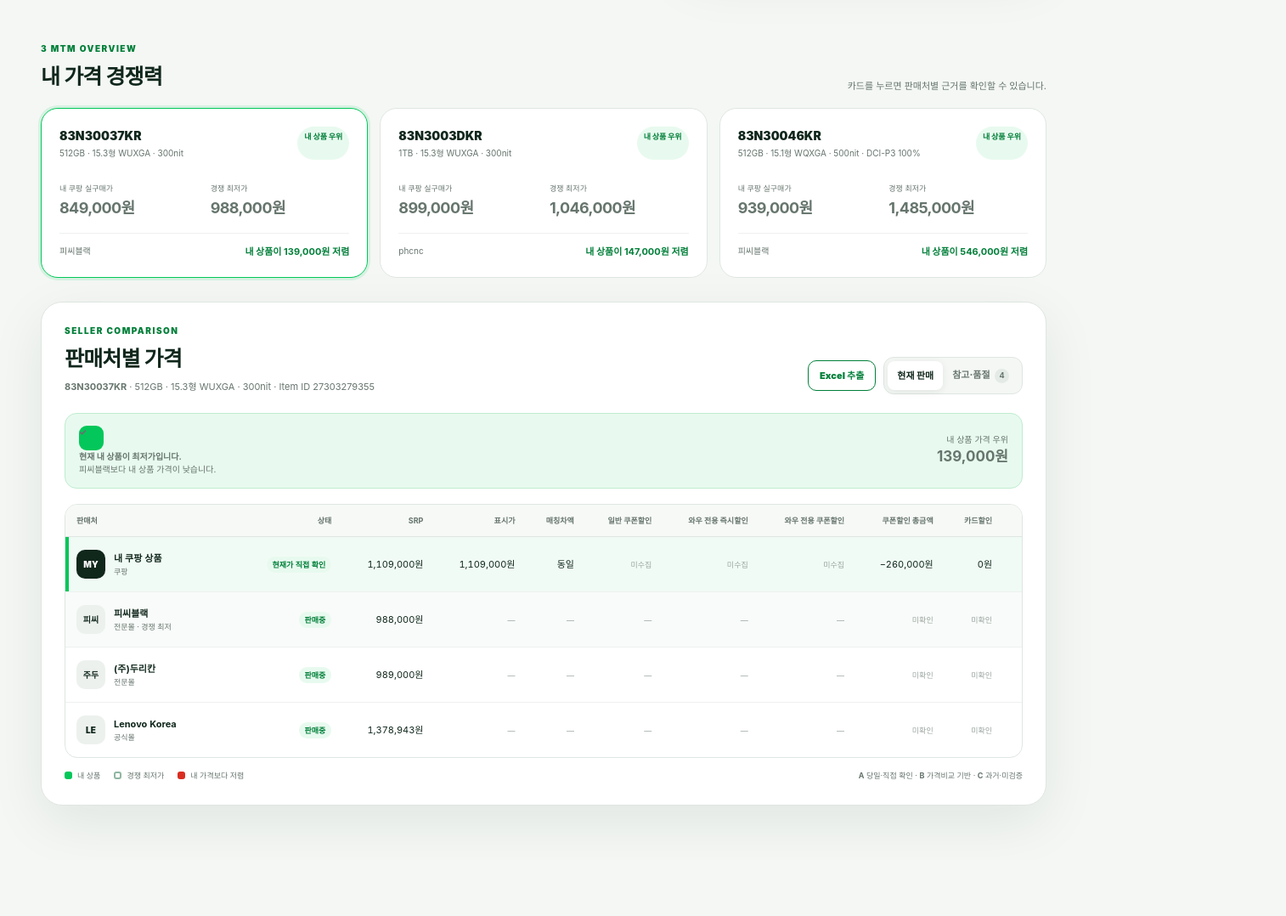
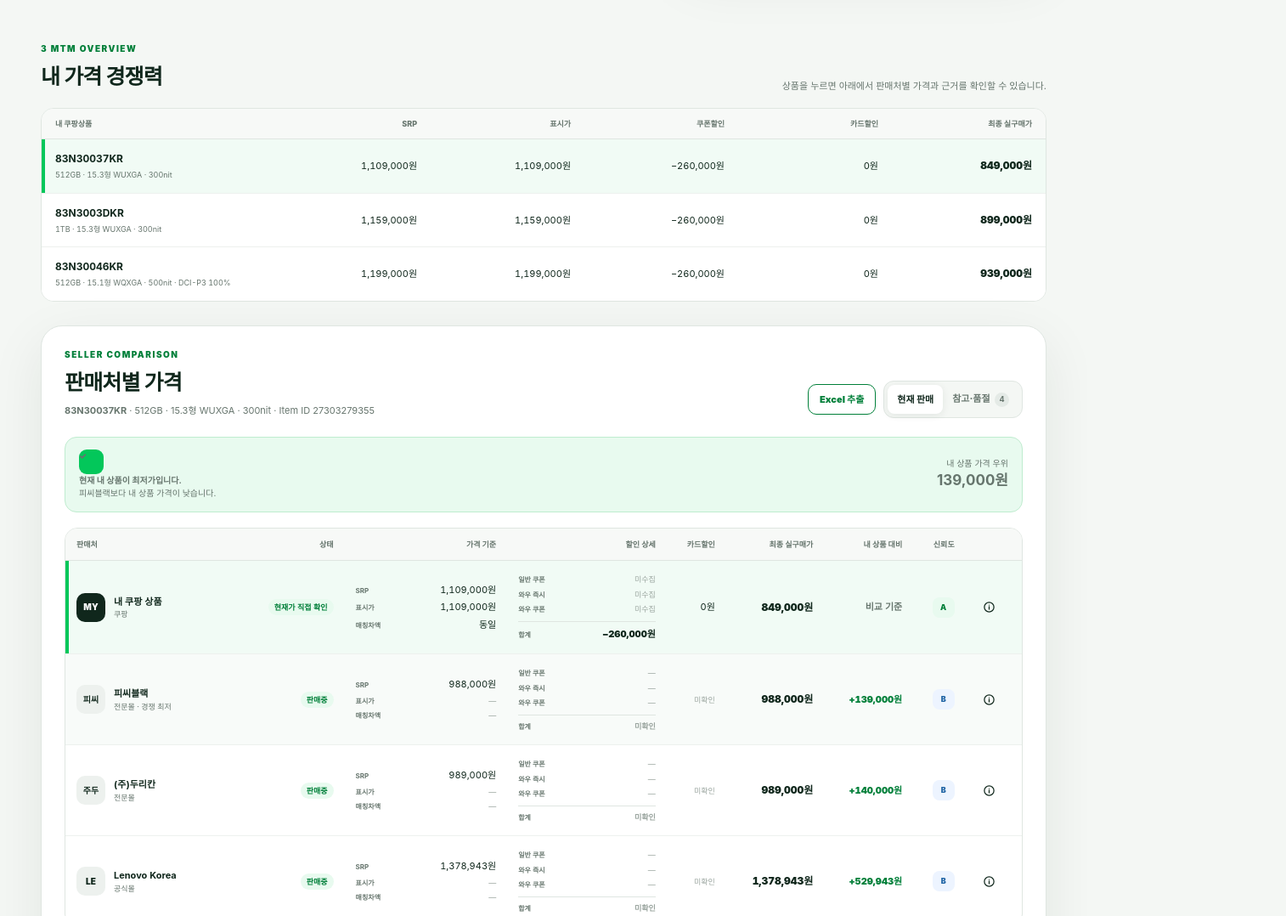
Before and after one commit to kvicious23-eng/market-pulse-dashboard, a browser extension: page index.html in a window 1280 px wide. Shown: the part 480-1558 px from the top of the page at 85% size, 1514 px wide, since content can reach past the window. Before the commit the page ends 1492 px from the top, so only its background shows below. Drawn offline with Linux system fonts and the light colour scheme.

Commit message:
feat: refine price basis and dashboard layout

```diff
--- a/acer/styles.css
+++ b/acer/styles.css
@@ -76,26 +76,21 @@ h1 em { color: var(--green); font-style: normal; }
 .section-heading, .detail__head { display: flex; align-items: end; justify-content: space-between; gap: 24px; }
 .section-heading h2, .detail__head h2 { margin: 0; font-size: 25px; letter-spacing: -.035em; }
 .section-heading > p { margin: 0; color: var(--muted); font-size: 11px; }
-.product-grid { margin-top: 17px; display: grid; grid-template-columns: repeat(auto-fit,minmax(230px,1fr)); gap: 14px; }
+.product-grid { margin-top: 17px; overflow: hidden; border: 1px solid var(--line); border-radius: 15px; background: white; }
 .empty-state { padding: 32px; border: 1px dashed var(--line); border-radius: 18px; color: var(--muted); text-align: center; }
-.product-card { min-width: 0; padding: 21px; border: 1px solid var(--line); border-radius: 20px; background: white; text-align: left; cursor: pointer; transition: transform .16s ease, box-shadow .16s ease, border-color .16s ease; }
-.product-card:hover { transform: translateY(-2px); box-shadow: 0 12px 32px rgba(16,39,28,.08); }
-.product-card[aria-selected="true"] { border-color: var(--green); box-shadow: 0 0 0 3px rgba(3,199,90,.12); }
-.product-card__top { display: flex; justify-content: space-between; gap: 10px; }
-.product-card__mtm { font-size: 14px; font-weight: 900; }
-.product-card__spec { display: block; margin-top: 3px; color: var(--muted); font-size: 10px; white-space: nowrap; overflow: hidden; text-overflow: ellipsis; }
-.status { flex: 0 0 auto; padding: 5px 8px; border-radius: 999px; font-size: 9px; font-weight: 900; }
-.status--win { background: var(--green-soft); color: var(--green-dark); }
-.status--lose { background: var(--red-soft); color: var(--red); }
-.status--pending { background: #eef2ef; color: var(--muted); }
-.product-card__prices { margin-top: 27px; display: grid; grid-template-columns: 1fr 1fr; gap: 14px; }
-.product-card__prices span { display: block; color: var(--muted); font-size: 9px; }
-.product-card__prices strong { display: block; margin-top: 3px; font-size: 18px; letter-spacing: -.035em; }
-.product-card__prices > div:last-child { padding-left: 15px; border-left: 1px solid var(--line); }
-.product-card__gap { margin-top: 16px; padding-top: 13px; display: flex; justify-content: space-between; gap: 12px; border-top: 1px solid #edf1ee; color: var(--muted); font-size: 10px; }
-.product-card__gap b { color: var(--green-dark); font-size: 11px; }
-.product-card__gap b.is-alert { color: var(--red); }
-.product-card__gap b.is-pending { color: var(--muted); }
+.overview-head, .overview-row { display: grid; grid-template-columns: minmax(190px,1.45fr) repeat(5,minmax(105px,1fr)); align-items: center; column-gap: 12px; }
+.overview-head { padding: 11px 16px; border-bottom: 1px solid var(--line); background: #f7f9f7; color: var(--muted); font-size: 9px; font-weight: 800; text-align: right; }
+.overview-head span:first-child { text-align: left; }
+.overview-row { width: 100%; padding: 14px 16px; border: 0; border-bottom: 1px solid #edf1ee; background: white; color: var(--ink); text-align: right; cursor: pointer; transition: background .15s ease, box-shadow .15s ease; }
+.overview-row:last-child { border-bottom: 0; }
+.overview-row:hover { background: #fafcfb; }
+.overview-row[aria-selected="true"] { background: #f1fbf5; box-shadow: inset 4px 0 0 var(--green); }
+.overview-row > span { font-size: 11px; font-variant-numeric: tabular-nums; white-space: nowrap; }
+.overview-model { min-width: 0; text-align: left; }
+.overview-model strong, .overview-model small { display: block; }
+.overview-model strong { font-size: 12px; }
+.overview-model small { margin-top: 3px; overflow: hidden; color: var(--muted); font-size: 9px; text-overflow: ellipsis; }
+.overview-final { font-size: 12px !important; font-weight: 900; }
 
 .detail { margin-top: 28px; padding: 27px; border: 1px solid var(--line); border-radius: 25px; background: white; box-shadow: var(--shadow); }
 .product-meta { margin: 6px 0 0; color: var(--muted); font-size: 11px; }
@@ -119,7 +114,7 @@ h1 em { color: var(--green); font-style: normal; }
 .signal__price strong { font-size: 17px; }
 
 .table-shell { margin-top: 18px; overflow-x: auto; border: 1px solid var(--line); border-radius: 15px; }
-table { width: 100%; min-width: 1450px; border-collapse: collapse; }
+table { width: 100%; min-width: 940px; border-collapse: collapse; }
 th { padding: 12px 13px; border-bottom: 1px solid var(--line); background: #f7f9f7; color: var(--muted); text-align: right; font-size: 9px; white-space: nowrap; }
 th:first-child { text-align: left; }
 td { padding: 15px 13px; border-bottom: 1px solid #edf1ee; text-align: right; font-size: 11px; font-variant-numeric: tabular-nums; white-space: nowrap; }
@@ -130,6 +125,12 @@ tbody tr.is-mine { background: #f1fbf5; box-shadow: inset 4px 0 0 var(--green);
 tbody tr.is-best { background: #f8fbf9; }
 tbody tr.is-alert { background: var(--red-soft); box-shadow: inset 4px 0 0 var(--red); }
 td:first-child { min-width: 175px; text-align: left; }
+.cell-stack { min-width: 145px; }
+.cell-stack > span { display: grid; grid-template-columns: 62px 1fr; align-items: baseline; gap: 8px; }
+.cell-stack > span + span { margin-top: 4px; }
+.cell-stack small { color: var(--muted); font-size: 8px; font-weight: 700; text-align: left; }
+.cell-stack--discount { min-width: 158px; }
+.cell-stack__total { margin-top: 7px !important; padding-top: 6px; border-top: 1px solid var(--line); font-weight: 900; }
 .seller { display: flex; align-items: center; gap: 10px; }
 .seller__mark { width: 34px; height: 34px; flex: 0 0 auto; display: grid; place-items: center; border-radius: 10px; background: #edf1ee; font-size: 10px; font-weight: 900; }
 .is-mine .seller__mark { background: var(--ink); color: white; }
@@ -188,8 +189,7 @@ td:first-child { min-width: 175px; text-align: left; }
   .topbar__inner, main { padding-left: 18px; padding-right: 18px; }
   .hero { grid-template-columns: 1fr; gap: 28px; }
   .scoreboard { max-width: 520px; }
-  .product-grid { grid-template-columns: 1fr; }
-  .product-card__prices { max-width: 380px; }
+  .overview-head, .overview-row { grid-template-columns: minmax(170px,1.35fr) repeat(5,minmax(92px,1fr)); }
   .section-heading, .detail__head { align-items: flex-start; flex-direction: column; }
 }
 
@@ -205,7 +205,14 @@ td:first-child { min-width: 175px; text-align: left; }
   .scoreboard__item { padding: 16px; }
   .scoreboard__item strong { font-size: 15px; }
   .overview { padding-top: 18px; }
-  .product-card { padding: 18px; }
+  .product-grid { overflow: visible; border: 0; background: transparent; }
+  .overview-head { display: none; }
+  .overview-row { margin-bottom: 10px; padding: 15px; display: grid; grid-template-columns: 1fr 1fr; gap: 9px 16px; border: 1px solid var(--line); border-radius: 15px; }
+  .overview-row > span { display: flex; justify-content: space-between; gap: 12px; }
+  .overview-row > span::before { content: attr(data-label); color: var(--muted); font-size: 9px; font-weight: 700; }
+  .overview-model { grid-column: 1 / -1; display: block !important; padding-bottom: 9px; border-bottom: 1px solid var(--line); }
+  .overview-model::before { display: none; }
+  .overview-final { grid-column: 1 / -1; padding-top: 7px; border-top: 1px solid var(--line); }
   .detail { padding: 19px; border-radius: 20px; }
   .detail__actions { width: 100%; align-items: stretch; flex-direction: column; }
   .export-button { width: 100%; }
--- a/chrome-extension/background.js
+++ b/chrome-extension/background.js
@@ -124,7 +124,11 @@ async function readDisplayedPrice(expectedItemId) {
   const strike=jsonStrike
     ? {price:jsonStrike.price,selector:jsonStrike.source,basisType:'crossed-out'}
     : preferred ? ((()=>{const candidate=strikeCandidates.find(x=>x.price>=preferred.price);return candidate?{...candidate,basisType:'crossed-out'}:null;})()
-      || (topVisiblePrice?{price:topVisiblePrice.price,selector:'top-visible-price',basisType:'top-visible'}:null)) : null;
+      || (topVisiblePrice?{price:topVisiblePrice.price,selector:'top-visible-price',basisType:'top-visible'}:null)
+      // Some Coupang layouts expose the primary price only through JSON-LD
+      // and plain visible text. With no crossed-out price, that primary price
+      // is the displayed-price basis, so a zero coupon total remains verifiable.
+      || {price:preferred.price,selector:`primary-${preferred.source}`,basisType:'top-visible'}) : null;
   let cardDiscount=null;
   let cardRate=null;
   let cardMaxDiscount=null;
--- a/dist/app.js
+++ b/dist/app.js
@@ -91,7 +91,7 @@
         ? offer.finalPrice + offer.cardDiscount
         : offer?.finalPrice;
     const matchingDifference = Number.isFinite(srp) && Number.isFinite(basisPrice)
-      ? srp - basisPrice : null;
+      ? basisPrice - srp : null;
     const couponDiscount = Number.isFinite(basisPrice) && Number.isFinite(preCardPrice) && basisPrice >= preCardPrice
       ? basisPrice - preCardPrice : null;
     return { srp, basisPrice, preCardPrice, matchingDifference, couponDiscount };
@@ -272,29 +272,22 @@
   }
 
   function renderCards() {
-    refs.productGrid.innerHTML = data.products.map((product) => {
-      const stats = productStats(product);
-      const known = Number.isFinite(stats.difference);
-      const winning = known && stats.difference >= 0;
+    const rows = data.products.map((product) => {
+      const mine = productStats(product).mine || {};
+      const breakdown = priceBreakdown(mine);
       return `
-        <button class="product-card" type="button" role="tab" data-mtm="${escapeHtml(product.mtm)}" aria-selected="${product.mtm === activeMtm}">
-          <span class="product-card__top">
-            <span>
-              <strong class="product-card__mtm">${escapeHtml(product.mtm)}</strong>
-              <span class="product-card__spec">${escapeHtml(product.storage)} · ${escapeHtml(product.display)}</span>
-            </span>
-            <span class="status status--${known ? (winning ? "win" : "lose") : "pending"}">${known ? (winning ? "내 상품 우위" : "가격 역전") : "확인 중"}</span>
-          </span>
-          <span class="product-card__prices">
-            <span><span>내 쿠팡 실구매가</span><strong>${formatWon(stats.mineFinalPrice)}</strong></span>
-            <span><span>경쟁 최저가</span><strong>${formatWon(stats.competitorBest?.finalPrice)}</strong></span>
-          </span>
-          <span class="product-card__gap">
-            <span>${escapeHtml(stats.competitorBest?.seller || "경쟁 판매처 없음")}</span>
-            <b class="${known ? (winning ? "" : "is-alert") : "is-pending"}">${known ? (winning ? `내 상품이 ${formatWon(stats.difference)} 저렴` : `경쟁사가 ${formatWon(Math.abs(stats.difference))} 저렴`) : "가격 검증 진행 중"}</b>
-          </span>
+        <button class="overview-row" type="button" role="tab" data-mtm="${escapeHtml(product.mtm)}" aria-selected="${product.mtm === activeMtm}">
+          <span class="overview-model"><strong>${escapeHtml(product.mtm)}</strong><small>${escapeHtml(product.storage)} · ${escapeHtml(product.display)}</small></span>
+          <span data-label="SRP">${Number.isFinite(breakdown.srp) ? formatWon(breakdown.srp) : '<span class="unknown">SRP 미입력</span>'}</span>
+          <span data-label="표시가">${formatWon(breakdown.basisPrice)}</span>
+          <span data-label="쿠폰할인">${discountText(breakdown.couponDiscount)}</span>
+          <span data-label="카드할인">${cardDiscountText(mine)}</span>
+          <span class="overview-final" data-label="최종 실구매가">${formatWon(effectiveFinalPrice(mine))}</span>
         </button>`;
     }).join("");
+    refs.productGrid.innerHTML = `
+      <div class="overview-head" aria-hidden="true"><span>내 쿠팡상품</span><span>SRP</span><span>표시가</span><span>쿠폰할인</span><span>카드할인</span><span>최종 실구매가</span></div>
+      ${rows}`;
   }
 
   function renderSignal(product) {
@@ -368,13 +361,17 @@
             </span>
           </td>
           <td data-label="상태"><span class="row-badge row-badge--${statusClass}">${escapeHtml(offer.status)}</span></td>
-          <td data-label="SRP">${mine && !Number.isFinite(srp) ? '<span class="unknown">SRP 미입력</span>' : formatWon(srp)}</td>
-          <td data-label="표시가">${current && mine ? formatWon(breakdown.basisPrice) : '<span class="unknown">—</span>'}</td>
-          <td data-label="매칭차액">${current && mine ? formatDiff(matchingDifference) : '<span class="unknown">—</span>'}</td>
-          <td data-label="일반 쿠폰할인">${current && mine ? checkoutDiscountText(checkout.regular) : '<span class="unknown">—</span>'}</td>
-          <td data-label="와우 전용 즉시할인">${current && mine ? checkoutDiscountText(checkout.instant) : '<span class="unknown">—</span>'}</td>
-          <td data-label="와우 전용 쿠폰할인">${current && mine ? checkoutDiscountText(checkout.coupon) : '<span class="unknown">—</span>'}</td>
-          <td data-label="쿠폰할인 총금액">${current ? discountText(checkout.total) : '<span class="unknown">—</span>'}</td>
+          <td data-label="가격 기준" class="cell-stack">
+            <span><small>SRP</small>${mine && !Number.isFinite(srp) ? '<span class="unknown">SRP 미입력</span>' : formatWon(srp)}</span>
+            <span><small>표시가</small>${current && mine ? formatWon(breakdown.basisPrice) : '<span class="unknown">—</span>'}</span>
+            <span><small>매칭차액</small>${current && mine ? formatDiff(matchingDifference) : '<span class="unknown">—</span>'}</span>
+          </td>
+          <td data-label="할인 상세" class="cell-stack cell-stack--discount">
+            <span><small>일반 쿠폰</small>${current && mine ? checkoutDiscountText(checkout.regular) : '<span class="unknown">—</span>'}</span>
+            <span><small>와우 즉시</small>${current && mine ? checkoutDiscountText(checkout.instant) : '<span class="unknown">—</span>'}</span>
+            <span><small>와우 쿠폰</small>${current && mine ? checkoutDiscountText(checkout.coupon) : '<span class="unknown">—</span>'}</span>
+            <span class="cell-stack__total"><small>합계</small>${current ? discountText(checkout.total) : '<span class="unknown">—</span>'}</span>
+          </td>
           <td data-label="카드할인">${current ? cardDiscountText(offer) : '<span class="unknown">—</span>'}</td>
           <td data-label="최종 실구매가">${finalCell}</td>
           <td data-label="내 상품 대비">${diffCell}</td>
--- a/dist/styles.css
+++ b/dist/styles.css
@@ -76,26 +76,21 @@ h1 em { color: var(--green); font-style: normal; }
 .section-heading, .detail__head { display: flex; align-items: end; justify-content: space-between; gap: 24px; }
 .section-heading h2, .detail__head h2 { margin: 0; font-size: 25px; letter-spacing: -.035em; }
 .section-heading > p { margin: 0; color: var(--muted); font-size: 11px; }
-.product-grid { margin-top: 17px; display: grid; grid-template-columns: repeat(auto-fit,minmax(230px,1fr)); gap: 14px; }
+.product-grid { margin-top: 17px; overflow: hidden; border: 1px solid var(--line); border-radius: 15px; background: white; }
 .empty-state { padding: 32px; border: 1px dashed var(--line); border-radius: 18px; color: var(--muted); text-align: center; }
-.product-card { min-width: 0; padding: 21px; border: 1px solid var(--line); border-radius: 20px; background: white; text-align: left; cursor: pointer; transition: transform .16s ease, box-shadow .16s ease, border-color .16s ease; }
-.product-card:hover { transform: translateY(-2px); box-shadow: 0 12px 32px rgba(16,39,28,.08); }
-.product-card[aria-selected="true"] { border-color: var(--green); box-shadow: 0 0 0 3px rgba(3,199,90,.12); }
-.product-card__top { display: flex; justify-content: space-between; gap: 10px; }
-.product-card__mtm { font-size: 14px; font-weight: 900; }
-.product-card__spec { display: block; margin-top: 3px; color: var(--muted); font-size: 10px; white-space: nowrap; overflow: hidden; text-overflow: ellipsis; }
-.status { flex: 0 0 auto; padding: 5px 8px; border-radius: 999px; font-size: 9px; font-weight: 900; }
-.status--win { background: var(--green-soft); color: var(--green-dark); }
-.status--lose { background: var(--red-soft); color: var(--red); }
-.status--pending { background: #eef2ef; color: var(--muted); }
-.product-card__prices { margin-top: 27px; display: grid; grid-template-columns: 1fr 1fr; gap: 14px; }
-.product-card__prices span { display: block; color: var(--muted); font-size: 9px; }
-.product-card__prices strong { display: block; margin-top: 3px; font-size: 18px; letter-spacing: -.035em; }
-.product-card__prices > div:last-child { padding-left: 15px; border-left: 1px solid var(--line); }
-.product-card__gap { margin-top: 16px; padding-top: 13px; display: flex; justify-content: space-between; gap: 12px; border-top: 1px solid #edf1ee; color: var(--muted); font-size: 10px; }
-.product-card__gap b { color: var(--green-dark); font-size: 11px; }
-.product-card__gap b.is-alert { color: var(--red); }
-.product-card__gap b.is-pending { color: var(--muted); }
+.overview-head, .overview-row { display: grid; grid-template-columns: minmax(190px,1.45fr) repeat(5,minmax(105px,1fr)); align-items: center; column-gap: 12px; }
+.overview-head { padding: 11px 16px; border-bottom: 1px solid var(--line); background: #f7f9f7; color: var(--muted); font-size: 9px; font-weight: 800; text-align: right; }
+.overview-head span:first-child { text-align: left; }
+.overview-row { width: 100%; padding: 14px 16px; border: 0; border-bottom: 1px solid #edf1ee; background: white; color: var(--ink); text-align: right; cursor: pointer; transition: background .15s ease, box-shadow .15s ease; }
+.overview-row:last-child { border-bottom: 0; }
+.overview-row:hover { background: #fafcfb; }
+.overview-row[aria-selected="true"] { background: #f1fbf5; box-shadow: inset 4px 0 0 var(--green); }
+.overview-row > span { font-size: 11px; font-variant-numeric: tabular-nums; white-space: nowrap; }
+.overview-model { min-width: 0; text-align: left; }
+.overview-model strong, .overview-model small { display: block; }
+.overview-model strong { font-size: 12px; }
+.overview-model small { margin-top: 3px; overflow: hidden; color: var(--muted); font-size: 9px; text-overflow: ellipsis; }
+.overview-final { font-size: 12px !important; font-weight: 900; }
 
 .detail { margin-top: 28px; padding: 27px; border: 1px solid var(--line); border-radius: 25px; background: white; box-shadow: var(--shadow); }
 .product-meta { margin: 6px 0 0; color: var(--muted); font-size: 11px; }
@@ -119,7 +114,7 @@ h1 em { color: var(--green); font-style: normal; }
 .signal__price strong { font-size: 17px; }
 
 .table-shell { margin-top: 18px; overflow-x: auto; border: 1px solid var(--line); border-radius: 15px; }
-table { width: 100%; min-width: 1450px; border-collapse: collapse; }
+table { width: 100%; min-width: 940px; border-collapse: collapse; }
 th { padding: 12px 13px; border-bottom: 1px solid var(--line); background: #f7f9f7; color: var(--muted); text-align: right; font-size: 9px; white-space: nowrap; }
 th:first-child { text-align: left; }
 td { padding: 15px 13px; border-bottom: 1px solid #edf1ee; text-align: right; font-size: 11px; font-variant-numeric: tabular-nums; white-space: nowrap; }
@@ -130,6 +125,12 @@ tbody tr.is-mine { background: #f1fbf5; box-shadow: inset 4px 0 0 var(--green);
 tbody tr.is-best { background: #f8fbf9; }
 tbody tr.is-alert { background: var(--red-soft); box-shadow: inset 4px 0 0 var(--red); }
 td:first-child { min-width: 175px; text-align: left; }
+.cell-stack { min-width: 145px; }
+.cell-stack > span { display: grid; grid-template-columns: 62px 1fr; align-items: baseline; gap: 8px; }
+.cell-stack > span + span { margin-top: 4px; }
+.cell-stack small { color: var(--muted); font-size: 8px; font-weight: 700; text-align: left; }
+.cell-stack--discount { min-width: 158px; }
+.cell-stack__total { margin-top: 7px !important; padding-top: 6px; border-top: 1px solid var(--line); font-weight: 900; }
 .seller { display: flex; align-items: center; gap: 10px; }
 .seller__mark { width: 34px; height: 34px; flex: 0 0 auto; display: grid; place-items: center; border-radius: 10px; background: #edf1ee; font-size: 10px; font-weight: 900; }
 .is-mine .seller__mark { background: var(--ink); color: white; }
@@ -188,8 +189,7 @@ td:first-child { min-width: 175px; text-align: left; }
   .topbar__inner, main { padding-left: 18px; padding-right: 18px; }
   .hero { grid-template-columns: 1fr; gap: 28px; }
   .scoreboard { max-width: 520px; }
-  .product-grid { grid-template-columns: 1fr; }
-  .product-card__prices { max-width: 380px; }
+  .overview-head, .overview-row { grid-template-columns: minmax(170px,1.35fr) repeat(5,minmax(92px,1fr)); }
   .section-heading, .detail__head { align-items: flex-start; flex-direction: column; }
 }
 
@@ -205,7 +205,14 @@ td:first-child { min-width: 175px; text-align: left; }
   .scoreboard__item { padding: 16px; }
   .scoreboard__item strong { font-size: 15px; }
   .overview { padding-top: 18px; }
-  .product-card { padding: 18px; }
+  .product-grid { overflow: visible; border: 0; background: transparent; }
+  .overview-head { display: none; }
+  .overview-row { margin-bottom: 10px; padding: 15px; display: grid; grid-template-columns: 1fr 1fr; gap: 9px 16px; border: 1px solid var(--line); border-radius: 15px; }
+  .overview-row > span { display: flex; justify-content: space-between; gap: 12px; }
+  .overview-row > span::before { content: attr(data-label); color: var(--muted); font-size: 9px; font-weight: 700; }
+  .overview-model { grid-column: 1 / -1; display: block !important; padding-bottom: 9px; border-bottom: 1px solid var(--line); }
+  .overview-model::before { display: none; }
+  .overview-final { grid-column: 1 / -1; padding-top: 7px; border-top: 1px solid var(--line); }
   .detail { padding: 19px; border-radius: 20px; }
   .detail__actions { width: 100%; align-items: stretch; flex-direction: column; }
   .export-button { width: 100%; }
--- a/index.html
+++ b/index.html
@@ -6,7 +6,7 @@
     <meta name="theme-color" content="#0b1b13" />
     <meta name="description" content="Lenovo Slim 3x 3개 MTM 온라인 가격조사 대시보드" />
     <title>Lenovo 3MTM 가격 현황</title>
-    <link rel="stylesheet" href="dist/styles.css?v=20260917-1" />
+    <link rel="stylesheet" href="dist/styles.css?v=20260917-2" />
   </head>
   <body>
     <header class="topbar">
@@ -58,7 +58,7 @@
             <p class="eyebrow" id="overviewEyebrow">3 MTM OVERVIEW</p>
             <h2 id="overviewTitle">내 가격 경쟁력</h2>
           </div>
-          <p>카드를 누르면 판매처별 근거를 확인할 수 있습니다.</p>
+          <p>상품을 누르면 아래에서 판매처별 가격과 근거를 확인할 수 있습니다.</p>
         </div>
         <div class="product-grid" id="productGrid" role="tablist" aria-label="MTM 선택"></div>
       </section>
@@ -87,13 +87,8 @@
               <tr>
                 <th>판매처</th>
                 <th>상태</th>
-                <th>SRP</th>
-                <th>표시가</th>
-                <th>매칭차액</th>
-                <th>일반 쿠폰할인</th>
-                <th>와우 전용 즉시할인</th>
-                <th>와우 전용 쿠폰할인</th>
-                <th>쿠폰할인 총금액</th>
+                <th>가격 기준</th>
+                <th>할인 상세</th>
                 <th>카드할인</th>
                 <th>최종 실구매가</th>
                 <th>내 상품 대비</th>
@@ -147,6 +142,6 @@
 
     <script src="dist/market-data.js?v=20260916-6"></script>
     <script src="dist/xlsx-export.js?v=20260914-1"></script>
-    <script src="dist/app.js?v=20260917-1"></script>
+    <script src="dist/app.js?v=20260917-2"></script>
   </body>
 </html>
```
Also changed, not shown: PROJECT_RULES.md (+9 -4 lines), acer/app.js (+25 -28 lines), acer/index.html (+5 -10 lines), brand/acer/index.html (+5 -10 lines), brand/lenovo/index.html (+5 -10 lines), chrome-extension/manifest.json.
